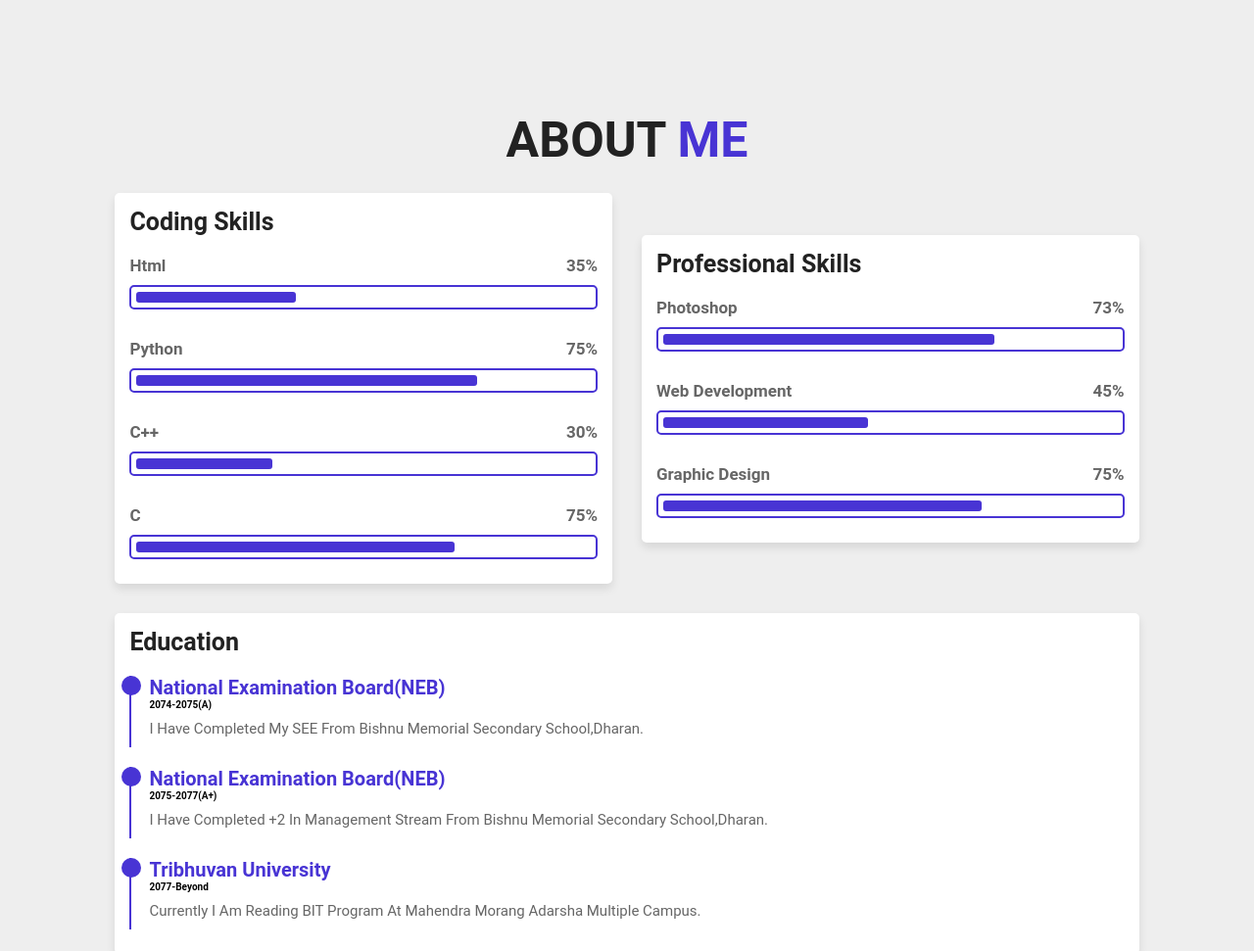
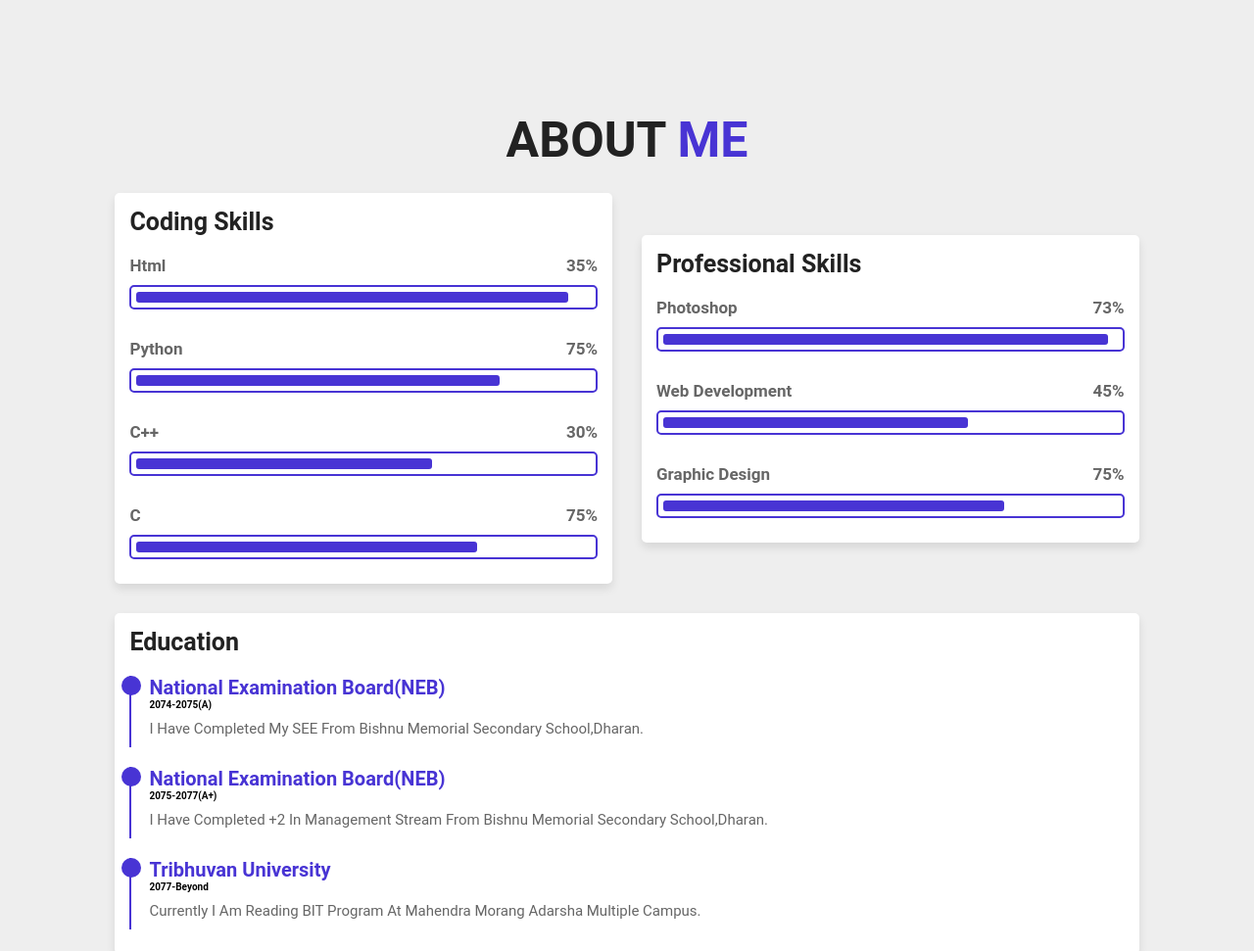
Before and after one commit to AnkitChapagain/AnkitChapagain.github.io, a plain HTML site: page index.html in a window 1280 px wide. Shown: the part 696-1667 px from the top of the page at 98% size. Drawn offline with nearby package versions, Linux system fonts and the light colour scheme.

Commit message:
Update style.css

```diff
--- a/style.css
+++ b/style.css
@@ -257,31 +257,31 @@ section{
 }
 
 .about .row .box:nth-child(1) .progress:nth-child(2) .bar span{
-    width: 35%;
+    width: 95%;
 }
 
 .about .row .box:nth-child(1) .progress:nth-child(3) .bar span{
+    width: 80%;
+}
+
+.about .row .box:nth-child(1) .progress:nth-child(4) .bar span{
+    width: 65%;
+}
+
+.about .row .box:nth-child(1) .progress:nth-child(5) .bar span{
     width: 75%;
 }
 
-.about .row .box:nth-child(1) .progress:nth-child(4) .bar span{
-    width: 30%;
-}
-
-.about .row .box:nth-child(1) .progress:nth-child(5) .bar span{
-    width: 70%;
-}
-
 .about .row .box:nth-child(2) .progress:nth-child(2) .bar span{
-    width: 73%;
+    width: 98%;
 }
 
 .about .row .box:nth-child(2) .progress:nth-child(3) .bar span{
-    width: 45%;
+    width: 67%;
 }
 
 .about .row .box:nth-child(2) .progress:nth-child(4) .bar span{
-    width: 70%;
+    width: 75%;
 }
 
 .about .row .box:nth-child(2) .progress:nth-child(5) .bar span{
```
